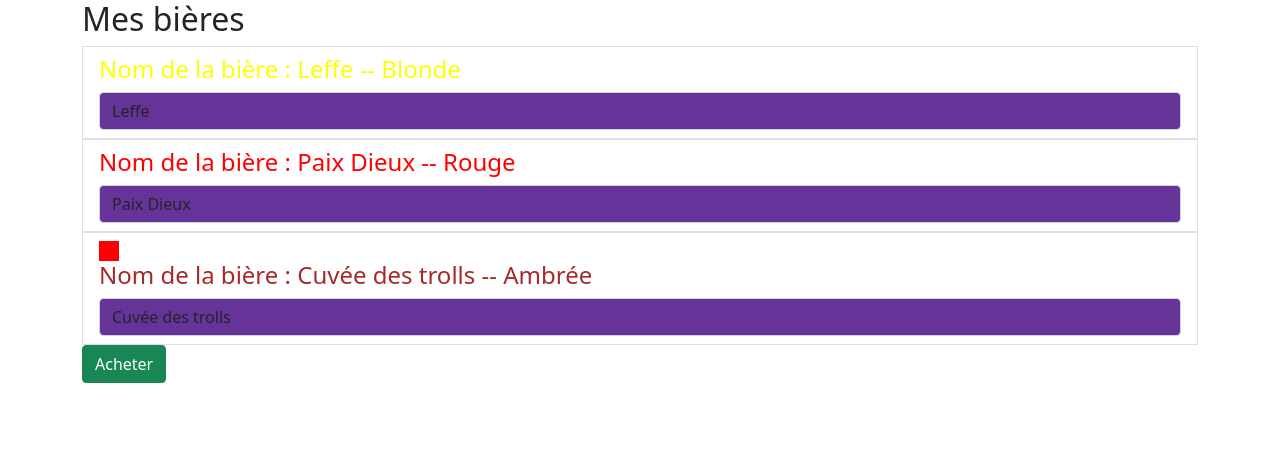
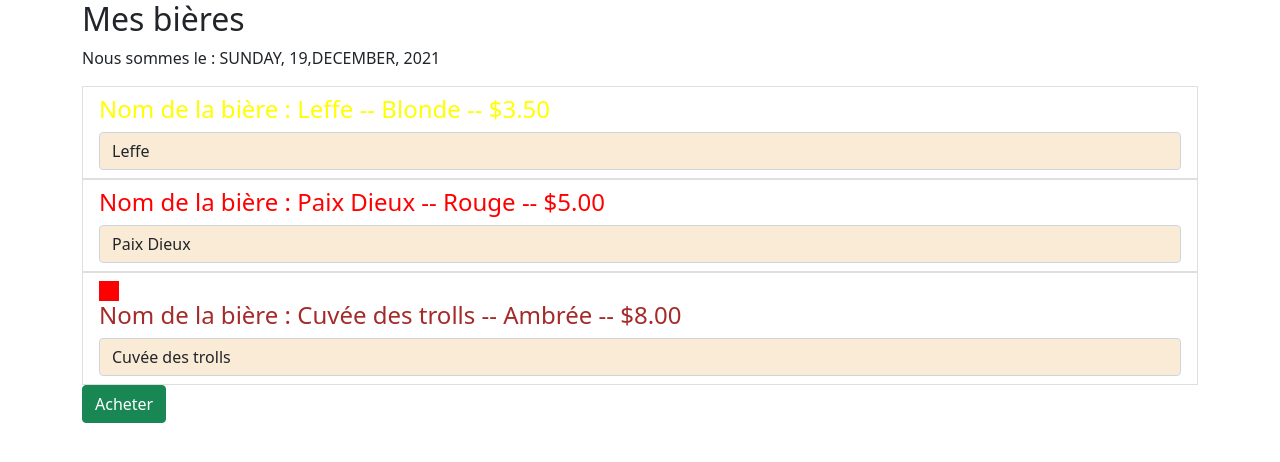
Before and after one commit to gitromain/Formation-Angular, an Angular app: page / in a window 1280 px wide. Shown: the top 462 px of the page. Built offline with nearby package versions, Linux system fonts and the light colour scheme.

Commit message:
tp5 - correction

```diff
--- a/src/app/app.component.html
+++ b/src/app/app.component.html
@@ -2,11 +2,13 @@
   <div class="row">
     <div class="col-xs-12">
       <h2>Mes bières</h2>
+      <p>Nous sommes le : {{ actualDate | date:'EEEE, d,MMMM, y' | uppercase }}</p>
       <ul class="list-group">
         <app-beer *ngFor="let beer of beers"
                   [beerName]="beer.name"
                   [beerColor]="beer.color"
                   [isAvailable]="beer.isAvailable"
+                  [price]="beer.price"
         ></app-beer>
       </ul>
       <button class="btn btn-success"
--- a/src/app/app.component.ts
+++ b/src/app/app.component.ts
@@ -9,21 +9,26 @@
 export class AppComponent {
   isAuth = false;
 
+  actualDate = new Date();
+
   beers = [
     {
       name: 'Leffe',
       color: BeerColorEnum.BLOND,
-      isAvailable: true
+      isAvailable: true,
+      price: 3.5
     },
     {
       name: 'Paix Dieux',
       color: BeerColorEnum.RED,
-      isAvailable: true
+      isAvailable: true,
+      price: 5
     },
     {
       name: 'Cuvée des trolls',
       color: BeerColorEnum.AMBER,
-      isAvailable: false
+      isAvailable: false,
+      price: 8
     }
   ];
 
--- a/src/app/beer/beer.component.html
+++ b/src/app/beer/beer.component.html
@@ -1,5 +1,5 @@
 <li class="list-group-item">
   <div style="width:20px;height:20px;background-color: red" *ngIf="!isAvailable"></div>
-  <h4 [ngStyle]="{color: getBeerColorStyle()}">Nom de la bière : {{ beerName }} -- {{ getBeerColor() }}</h4>
+  <h4 [ngStyle]="{color: getBeerColorStyle()}">Nom de la bière : {{ beerName }} -- {{ getBeerColor() }} -- {{ price | currency }}</h4>
   <input [ngClass]="{'ma-class':true}" type="text" class="form-control" [(ngModel)]="beerName">
 </li>
--- a/src/app/beer/beer.component.scss
+++ b/src/app/beer/beer.component.scss
@@ -1,3 +1,3 @@
 .ma-class{
-  background-color: rebeccapurple;
+  background-color: antiquewhite;
 }
--- a/src/app/beer/beer.component.ts
+++ b/src/app/beer/beer.component.ts
@@ -16,6 +16,9 @@
 
   @Input()
   isAvailable: boolean;
+
+  @Input()
+  price: number;
 
   constructor() {
   }
```
